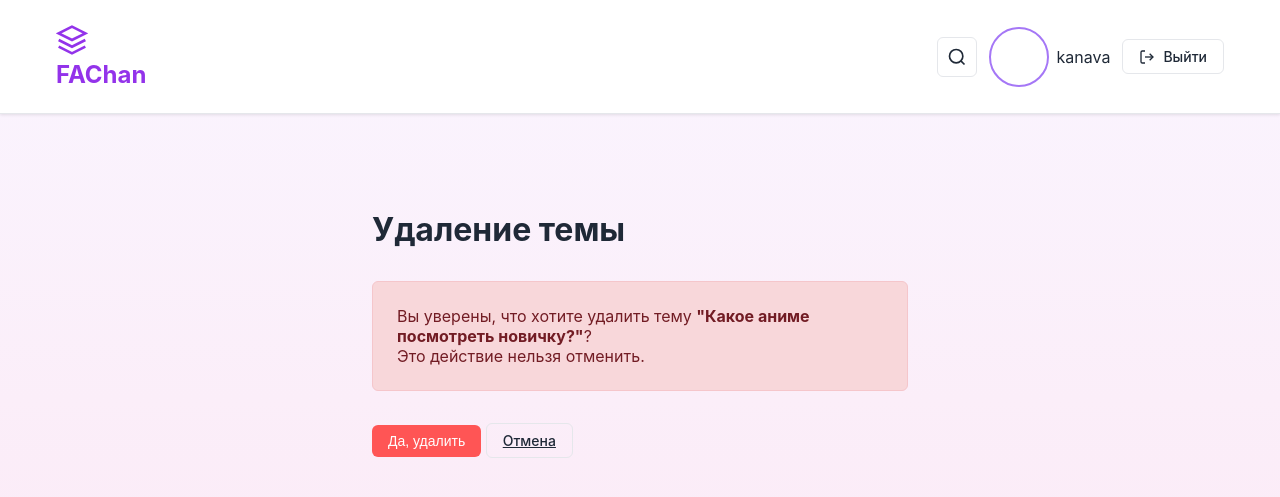
After one commit to SetsumiX/AnimeForum, a Django app: page /forum/1/delete/ in a window 1280 px wide. The commit adds this page. Shown: the top 497 px of the page. Run offline with Django 5.2, Linux system fonts and the light colour scheme; a user stored in the database is signed in; data comes from the database, SQL or seed files in the repository.

Commit message:
Добавлена функция: Редактироване форума, удаление форума

```diff
--- a/main/static/main/css/styles.css
+++ b/main/static/main/css/styles.css
@@ -682,15 +643,15 @@ body.dark .search-user-avatar {
 }
 
 .no-avatar {
-    width: 120px;
-    height: 120px;
+    width: 60px;
+    height: 60px;
     border-radius: 50%;
     background: var(--primary-color);
-    color: white;
+    color: black;
     display: flex;
     align-items: center;
     justify-content: center;
     font-size: 3rem;
     font-weight: bold;
-    border: 4px solid var(--primary-color);
+    border: 2px solid #a577f6;
 }
--- a/main/templates/main/base.html
+++ b/main/templates/main/base.html
@@ -42,7 +42,7 @@
                                         {% if profile.avatar %}
                                             <img src="{{ profile.avatar.url }}" alt="{{ profile_user.username }}" class="avatar">
                                         {% else %}
-                                            <div class="avatar no-avatar">
+                                            <div class="no-avatar">
                                                 {{ profile_user.username|first|upper }}
                                             </div>
                                         {% endif %}
--- /dev/null
+++ b/main/templates/main/thread_delete_confirm.html
@@ -0,0 +1,39 @@
+{% extends 'main/base.html' %}
+
+{% block content %}
+<div class="container">
+    <div class="delete-confirm">
+        <h1>Удаление темы</h1>
+
+        <div class="alert alert-danger">
+            <p>Вы уверены, что хотите удалить тему <strong>"{{ thread.title }}"</strong>?</p>
+            <p>Это действие нельзя отменить.</p>
+        </div>
+
+        <form method="post">
+            {% csrf_token %}
+            <button type="submit" class="btn btn-danger" style="background: #ff5555; color: white">Да, удалить</button>
+            <a href="{% url 'thread_detail' thread.id %}" class="btn btn-outline">Отмена</a>
+        </form>
+    </div>
+</div>
+
+<style>
+.delete-confirm {
+    max-width: 600px;
+    margin: 2rem auto;
+    padding: 2rem;
+    background: var(--card-bg);
+    border-radius: 8px;
+}
+
+.alert {
+    padding: 1.5rem;
+    background: #f8d7da;
+    border: 1px solid #f5c6cb;
+    border-radius: 6px;
+    margin: 2rem 0;
+    color: #721c24;
+}
+</style>
+{% endblock %}
--- a/main/urls.py
+++ b/main/urls.py
@@ -10,6 +10,9 @@ urlpatterns = [
     path('forum/', views.forums_page, name='forums_page'),
     path('create_thread/', views.create_thread, name='create_thread'),
     path('news/<int:news_id>/', views.news_detail, name='news_detail'),
+
+    path('forum/<int:thread_id>/edit/', views.thread_edit, name='thread_edit'),
+    path('forum/<int:thread_id>/delete/', views.thread_delete, name='thread_delete'),
     path('forum/<int:thread_id>/', views.thread_detail, name='thread_detail'),
 
     path('profile/edit/', views.profile_edit , name='profile_edit'),
--- a/main/views.py
+++ b/main/views.py
@@ -4,7 +4,7 @@ from django.contrib.auth import authenticate, login, logout
 from django.contrib.auth.models import User
 from django.contrib.auth.decorators import login_required
 from django.db.models import Q
-from .forms import UserRegisterForm, UserLoginForm, ThreadForm, CommentForm, ProfileForm
+from .forms import UserRegisterForm, UserLoginForm, ThreadForm, CommentForm, ProfileForm, ThreadEditForm
 from .models import News, Thread, Comment, Profile
 
 # Create your views here.
@@ -136,6 +136,47 @@ def create_thread(request):
     return render(request, 'main/create_thread.html', context)
 
 
+@login_required
+def thread_edit(request, thread_id):
+    thread = get_object_or_404(Thread, id=thread_id)
+
+    if not (request.user == thread.author or request.user.is_staff):
+        messages.error(request, 'У вас нет прав для редактирования этой темы')
+        return redirect('thread_detail', thread_id=thread_id)
+
+    if request.method == 'POST':
+        form = ThreadEditForm(request.POST, instance=thread)
+        if form.is_valid():
+            form.save()
+            messages.success(request, 'Тема успешно обновлена!')
+            return redirect('thread_detail', thread_id=thread_id)
+    else:
+        form = ThreadEditForm(instance=thread)
+
+    return render(request, 'main/thread_edit.html', {
+        'form': form,
+        'thread': thread,
+    })
+
+
+@login_required
+def thread_delete(request, thread_id):
+    thread = get_object_or_404(Thread, id=thread_id)
+
+    if not (request.user == thread.author or request.user.is_staff):
+        messages.error(request, 'У вас нет прав для удаления этой темы')
+        return redirect('thread_detail', thread_id=thread_id)
+
+    if request.method == 'POST':
+        thread.delete()
+        messages.success(request, 'Тема успешно удалена!')
+        return redirect('forums_page')
+
+    return render(request, 'main/thread_delete_confirm.html', {
+        'thread': thread,
+    })
+
+
 def profile_view(request, username):
     user = get_object_or_404(User, username=username)
 
```
Also changed, not shown: other parts of main/static/main/css/styles.css (+2 -41 lines), main/forms.py (+12 -2 lines), main/templates/main/thread_detail.html (+8 -7 lines), main/templates/main/thread_edit.html (added, +49 -0 lines).
